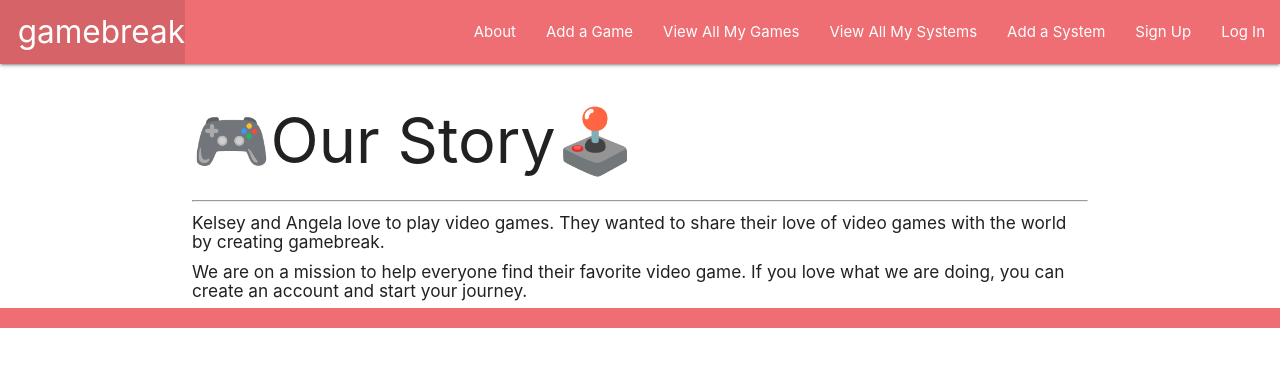
After one commit to angelamchoi/gamebreak, a Django app: page /about/ in a window 1280 px wide. The commit adds this page. Shown: the top 367 px of the page. Run offline with Django 3.2, Linux system fonts and the light colour scheme.

```diff
--- /dev/null
+++ b/main_app/templates/about.html
@@ -0,0 +1,9 @@
+{% extends 'base.html' %}
+{% block content %}
+
+    <h1>🎮Our Story🕹️</h1>
+    <hr />
+    <h6>Kelsey and Angela love to play video games. They wanted to share their love of video games with the world by creating gamebreak.</h6>
+    <h6>We are on a mission to help everyone find their favorite video game. If you love what we are doing, you can create an account and start your journey. </h6>
+
+{% endblock %}
--- a/main_app/templates/base.html
+++ b/main_app/templates/base.html
@@ -22,6 +22,7 @@
             <li><a href="/" class="left brand-logo">&nbsp;&nbsp;gamebreak</a></li>
         </ul>
         <ul class="right">
+            <li><a href="{% url 'about' %}">About</a></li>
             <li><a href="{% url 'games_create' %}">Add a Game</a></li>
             <li><a href="/games">View All My Games</a></li>
             <li><a href="/systems">View All My Systems</a></li>
--- a/main_app/templates/home.html
+++ b/main_app/templates/home.html
@@ -1,4 +1,4 @@
 {% extends 'base.html' %}
 {% block content %}
-<h1>Home</h1>
+<h1>gamebreak</h1>
 {% endblock %}
--- a/main_app/urls.py
+++ b/main_app/urls.py
@@ -3,6 +3,7 @@ from . import views
 
 urlpatterns = [
     path('', views.home, name='home'),
+    path('about/', views.about, name='about'),
     path('accounts/signup/', views.signup, name='signup'),
     path('games/', views.games_index, name='index'),
     path('systems/', views.systems_index, name='index'),
--- a/main_app/views.py
+++ b/main_app/views.py
@@ -5,10 +5,8 @@ from .models import Game, System
 # from django.views.generic import ListView
 from django.views.generic.edit import CreateView, UpdateView, DeleteView
 from django.views.generic import DetailView
+
 # SIGN IN/UP
-def home(request):
-    return render(request, 'home.html')
-
 def signup(request):
     error_message = ''
     if request.method == 'POST':
@@ -72,6 +70,11 @@ class SystemDelete(DeleteView):
     success_url = '/systems/'
 
 
+def home(request):
+    return render(request, 'home.html')
+
+def about(request):
+    return render(request, 'about.html')
 
 def games_index(request):
     games = Game.objects.all()
```
Also changed, not shown: main_app/templates/main_app/system_confirm_delete.html (added, +13 -0 lines), main_app/migrations/0003_auto_20210628_1735.py (added), main_app/templates/main_app/system_detail.html (renamed from main_app/templates/systems/detail.html).
